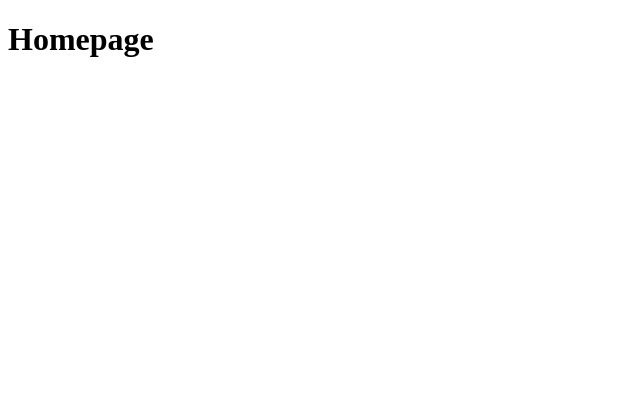
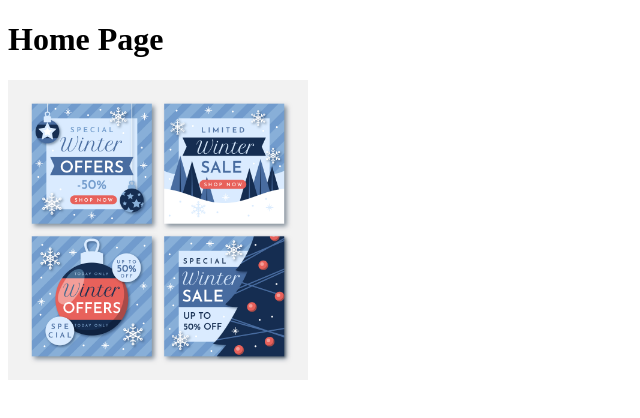
Before and after one commit to puja805/html, a plain HTML site: page index.html in a window 1280 px wide. Shown: the whole page, without its empty margins (0-640 px from the left). Drawn offline with Linux system fonts and the light colour scheme.

Commit message:
image inserted

```diff
--- a/index.html
+++ b/index.html
@@ -6,6 +6,8 @@
     <title>Home</title>
 </head>
 <body>
-    <h1>Homepage</h1>
+    <h1>Home Page</h1>
+    <img src="images/img1.jpg" width="300">
+
 </body>
 </html>
```
Also changed, not shown: images/img1.jpg (added).
